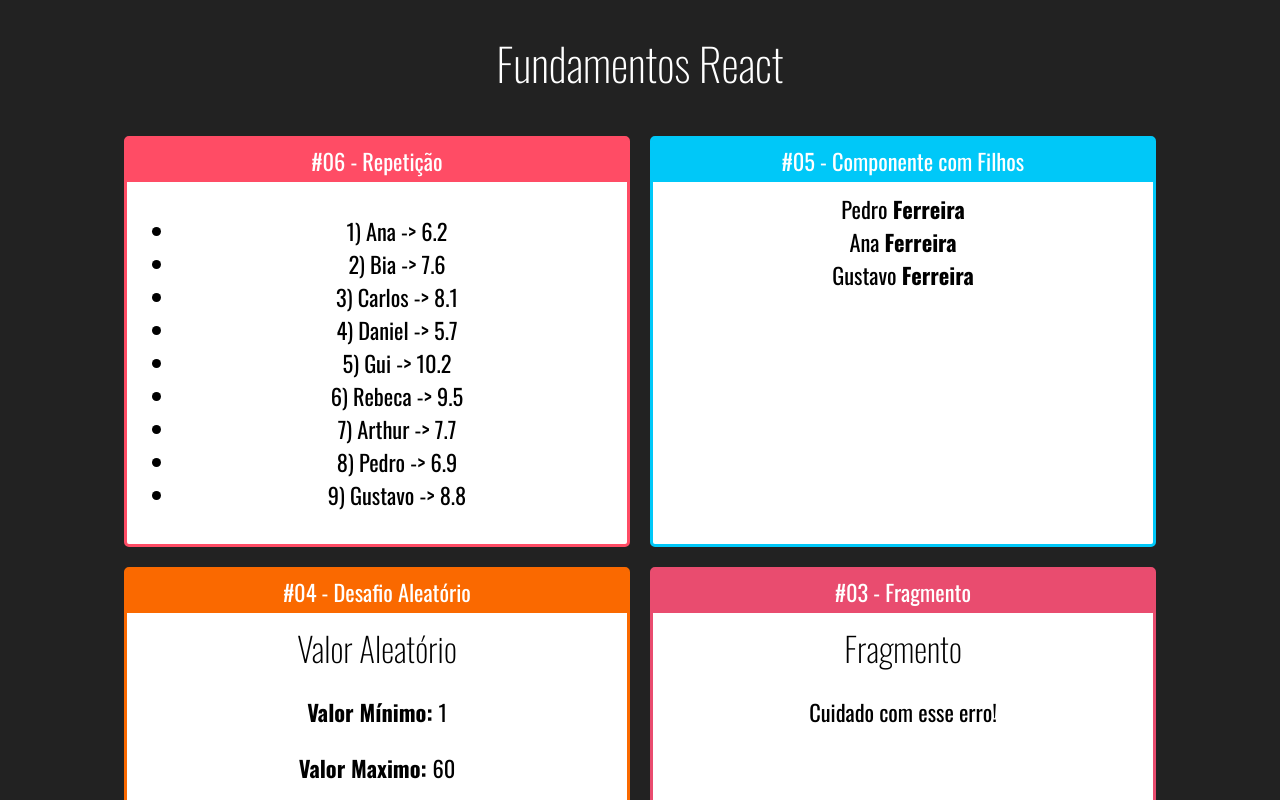
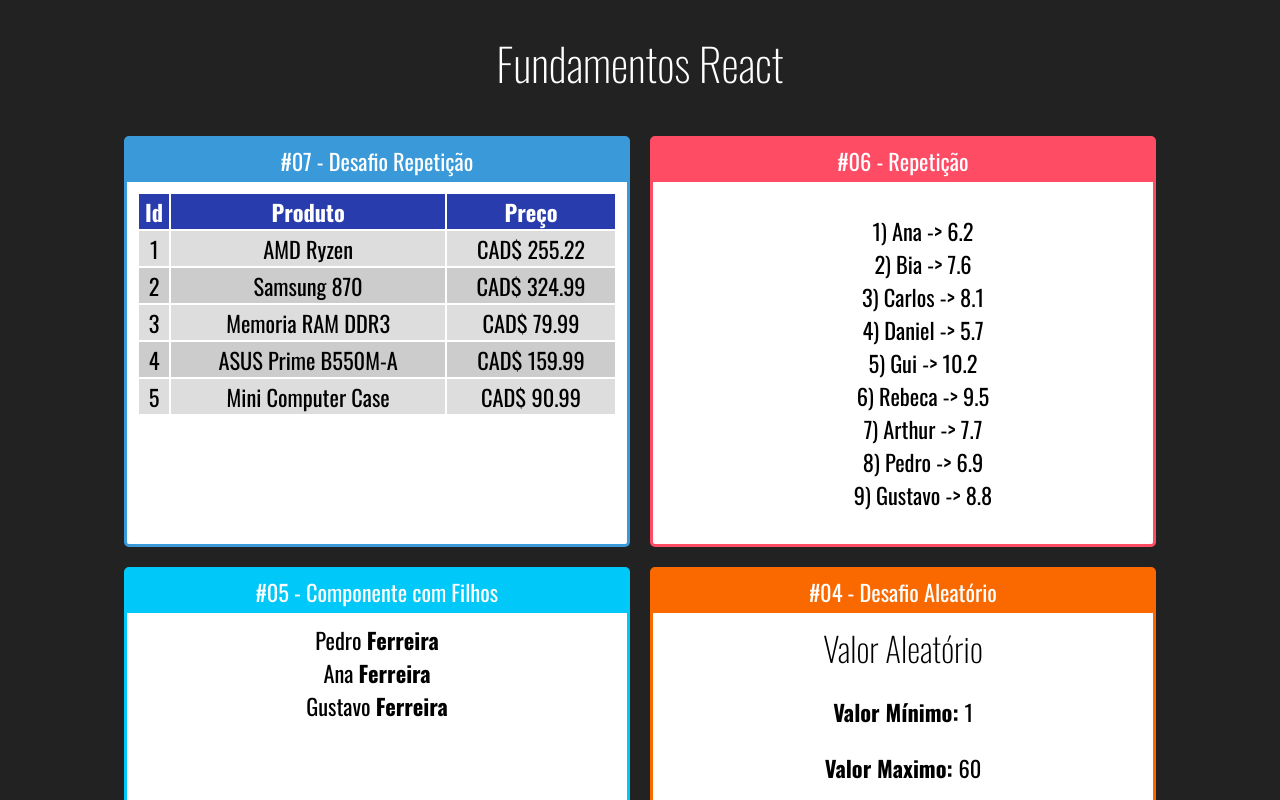
Before and after one commit to daniel-castilho/re-fundamentos, a React (Create React App) app: page / in a window 1280 px wide. Shown: the top 800 px of the page. Built offline with nearby package versions, Linux system fonts and the light colour scheme.

Commit message:
Loop Challenge

```diff
--- a/src/App.jsx
+++ b/src/App.jsx
@@ -8,6 +8,7 @@ import Fragmento from "./components/basicos/Fragmento";
 import Familia from "./components/basicos/Familia";
 import FamiliaMembro from "./components/basicos/FamiliaMembro";
 import ListaAlunos from './components/repeticao/ListaAlunos';
+import TabelaProdutos from './components/repeticao/TabelaProdutos';
 
 import "./App.css";
 
@@ -16,6 +17,10 @@ export default () => (
 		<h1>Fundamentos React</h1>
 
 		<div className="Cards">
+			<Card titulo="#07 - Desafio Repetição" color="#3A9AD9">
+				<TabelaProdutos></TabelaProdutos>
+			</Card>
+
 			<Card titulo="#06 - Repetição" color="#FF4C65">
 				<ListaAlunos></ListaAlunos>
 			</Card>
--- a/src/components/repeticao/ListaAlunos.jsx
+++ b/src/components/repeticao/ListaAlunos.jsx
@@ -12,7 +12,7 @@ export default (props) => {
 
 	return (
 		<div>
-			<ul>
+			<ul style={{ listStyle: "none"}}>
 				{alunosLi}
 			</ul>
 		</div>
--- /dev/null
+++ b/src/components/repeticao/TabelaProdutos.css
@@ -0,0 +1,18 @@
+.TabelaProdutos table {
+    width: 100%;
+}
+
+.TabelaProdutos th {
+    background-color: #283cae;
+    color: #fff
+}
+
+.TabelaProdutos .Par {
+    background-color: #ddd;
+
+}
+
+.TabelaProdutos .Impar {
+    background-color: #ccc;
+
+}
--- /dev/null
+++ b/src/components/repeticao/TabelaProdutos.jsx
@@ -0,0 +1,30 @@
+import React from "react";
+import produtos from "../../data/produtos";
+
+import './TabelaProdutos.css'
+
+export default (props) => {
+
+    const produtosTr = produtos.map((produto, index) => {
+        return (
+            <tr key={produto.id} className={index % 2 == 0 ? 'Par' : 'Impar'}>
+                <td>{produto.id}</td>
+                <td>{produto.nome}</td>
+                <td>CAD$ {produto.preco}</td>
+            </tr>
+        )
+    })
+
+    return (
+		<div className="TabelaProdutos">
+			<table border="0">
+                <tr>
+                    <th>Id</th>
+                    <th>Produto</th>
+                    <th>Preço</th>
+                </tr>
+                {produtosTr}
+            </table>
+		</div>
+	);
+}
--- /dev/null
+++ b/src/data/produtos.js
@@ -0,0 +1,7 @@
+export default [
+    { id: 1, nome: 'AMD Ryzen ', preco: 255.22 },
+    { id: 2, nome: 'Samsung 870', preco: 324.99 },
+    { id: 3, nome: 'Memoria RAM DDR3', preco: 79.99 },
+    { id: 4, nome: 'ASUS Prime B550M-A', preco: 159.99 },
+    { id: 5, nome: 'Mini Computer Case', preco: 90.99 }
+]
```
